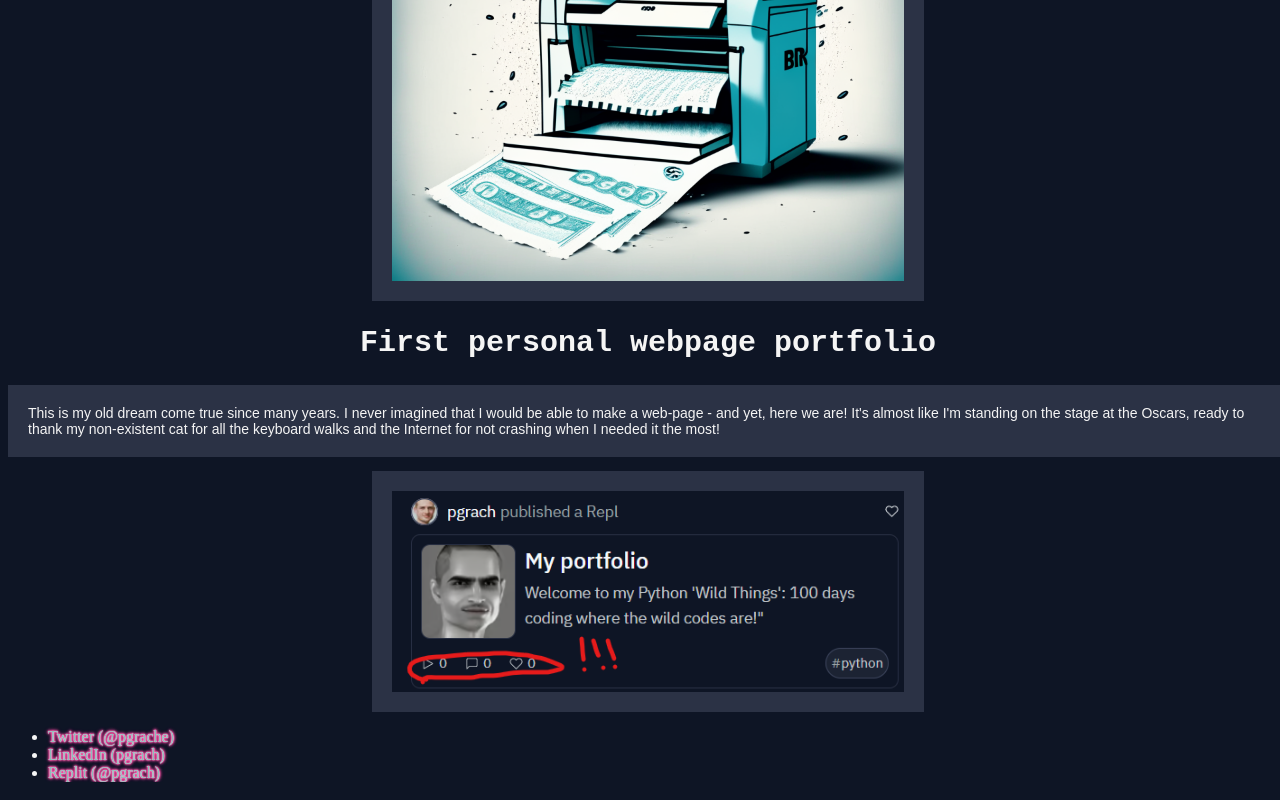
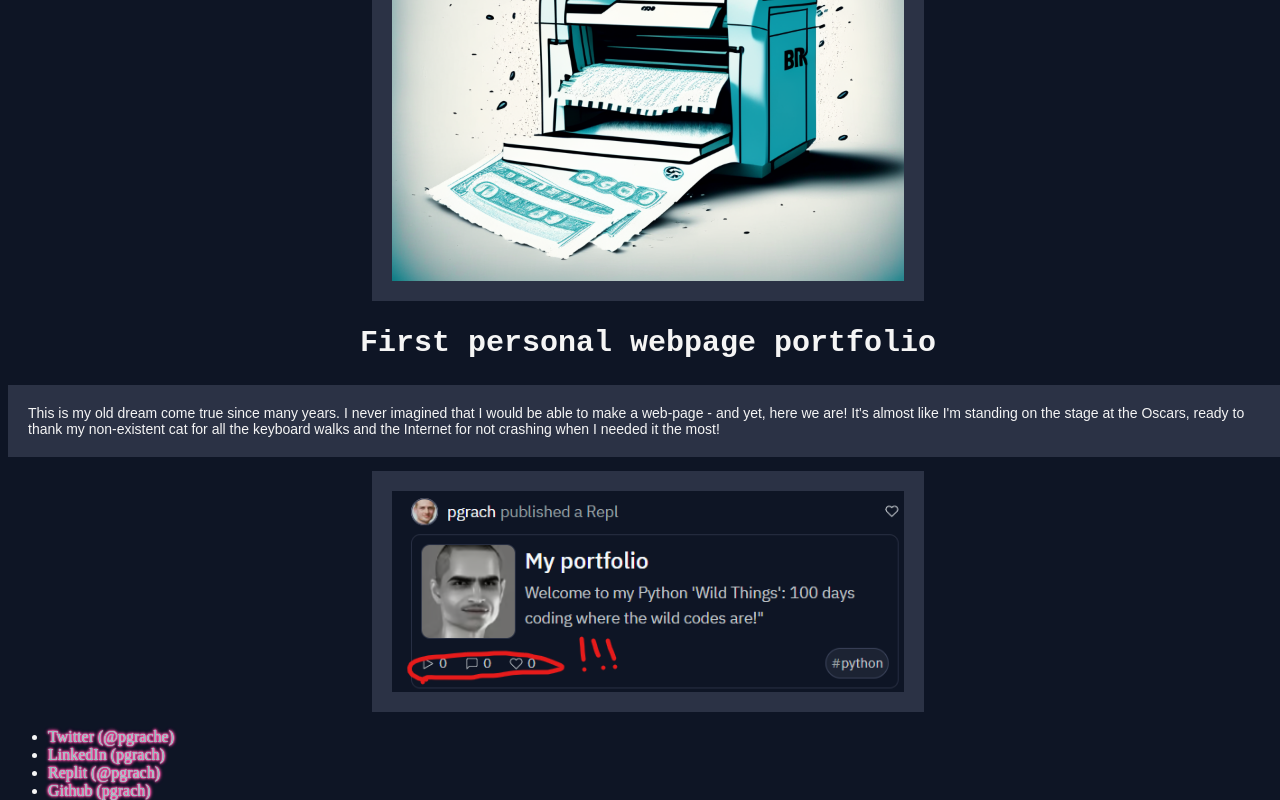
Before and after one commit to pgrach/live_pgrach.tech, a plain HTML site: page index.html in a window 1280 px wide. Shown: the part 1270-2070 px from the top of the page. Drawn offline with Linux system fonts and the light colour scheme; a script that the page names is missing.

Commit message:
added github link

```diff
--- a/index.html
+++ b/index.html
@@ -57,6 +57,8 @@
   <li> <a href="https://twitter.com/pgrache"> Twitter (@pgrache) </a> </li>
   <li> <a href="https://www.linkedin.com/in/pgrach/"> LinkedIn (pgrach) </a> </li>
   <li> <a href="https://replit.com/@pgrach"> Replit (@pgrach) </a> </li>
+  <li> <a href="https://github.com/pgrach"> Github (pgrach) </a> </li>
+
 </ul>
 
 </body>
```
